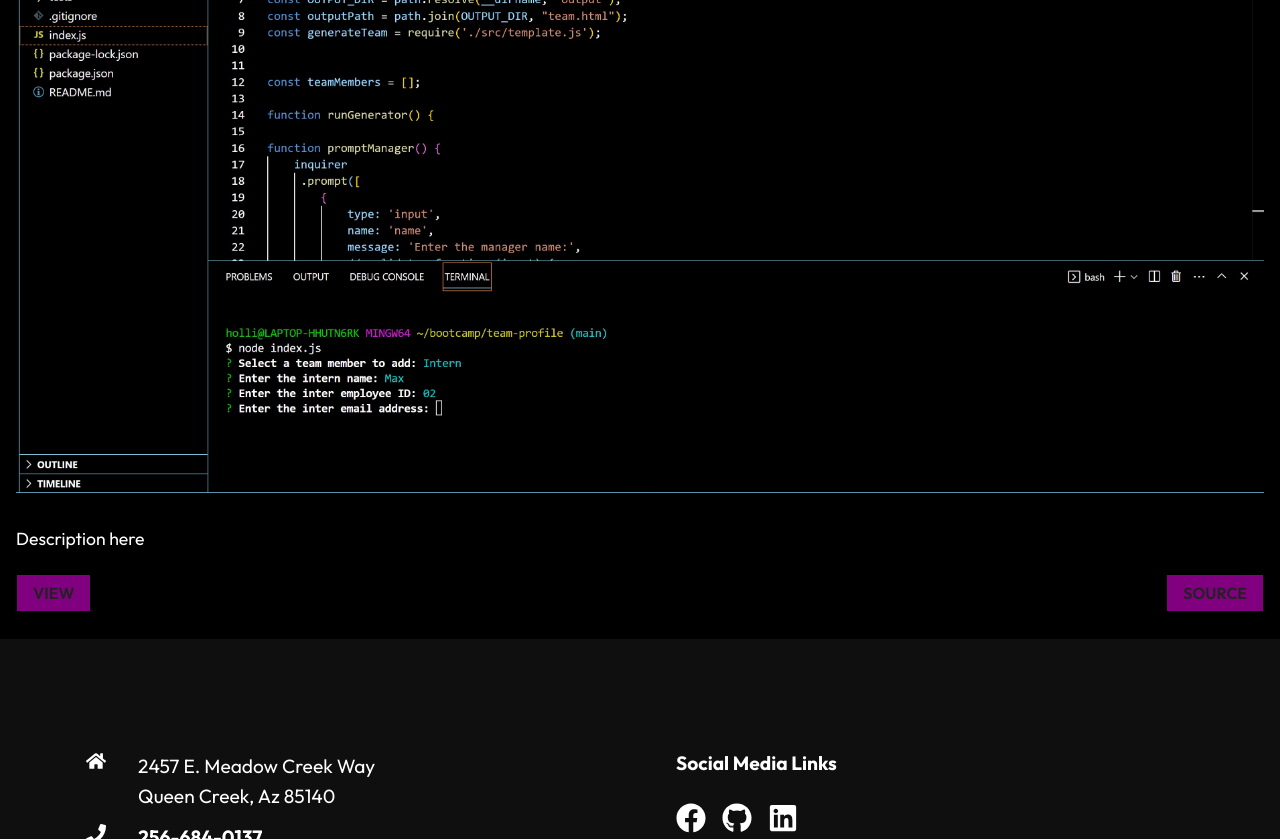
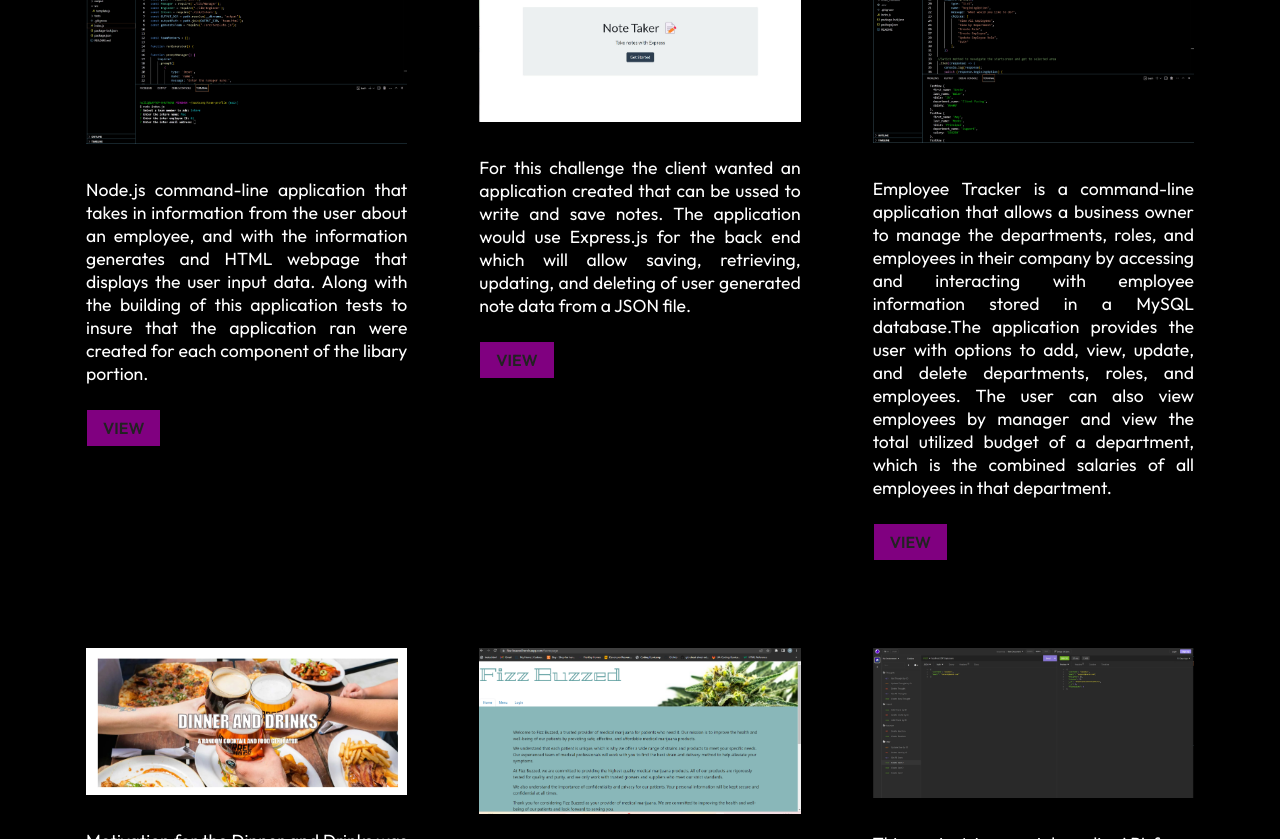
Before and after one commit to HollieSundra/Hollie-Sundra-Portfolio, a React (Create React App) app in the folder hollie-sundra-portfolio/: page /project in a window 1280 px wide. Shown: the part 660-1499 px from the top of the page. Built offline with nearby package versions, Linux system fonts and the light colour scheme; a web font is replaced by a local one.

Commit message:
work cards

```diff
--- a/hollie-sundra-portfolio/src/components/Heroimg.js
+++ b/hollie-sundra-portfolio/src/components/Heroimg.js
@@ -6,7 +6,7 @@ import IntroImg from "../assets/pic2.jpg";
 import { Link } from "react-router-dom";
 
 
-const Heroimg = () => {
+const HeroImg = () => {
     return <div className="hero">
         <div className="mask">
            <img className="intro-img"
@@ -23,4 +23,4 @@ const Heroimg = () => {
     </div>;
 };
 
-export default Heroimg;
+export default HeroImg;
--- a/hollie-sundra-portfolio/src/components/Navbar.js
+++ b/hollie-sundra-portfolio/src/components/Navbar.js
@@ -1,6 +1,6 @@
 import "./NavbarStyles.css";
 
-import React, {useState} from 'react';
+import React, { useState } from 'react';
 import { Link } from "react-router-dom";
 
 import { FaBars, FaTimes } from "react-icons/fa";
--- a/hollie-sundra-portfolio/src/components/NavbarStyles.css
+++ b/hollie-sundra-portfolio/src/components/NavbarStyles.css
@@ -11,6 +11,7 @@
 
 .header-bg{
     background-color: rgba(0, 0, 0, 0.9);
+    transition: 0.5s;
 }
 
 .nav-menu {
@@ -40,7 +41,7 @@
         background: rgba(0, 0, 0, 0.9);
         position: absolute;
         top: 0;
-        left: -100;
+        left: -100%;
         z-index: -3;
         transition: 0.3s;
     }
--- a/hollie-sundra-portfolio/src/components/Work.js
+++ b/hollie-sundra-portfolio/src/components/Work.js
@@ -1,15 +1,25 @@
 import "./WorkCardStyles.css";
+import WorkCard from "./WorkCard";
+import WorkCardData from "./WorkCardData";
 
 import React from "react";
-import project1 from "../assets/challenge10.jpg";
-import { NavLink } from "react-router-dom";
 
 const Work = () => {
     return (
     <div className="work-container">
         <h1 className="project-heading">Projects</h1>
         <div className="project-container">
-
+            {WorkCardData.map((val, ind) => {
+                return (
+                    <WorkCard
+                        key={ind}
+                        imgsrc={val.imgsrc}
+                        title={val.title}
+                        text={val.text}
+                        view={val.view}
+                    />
+                );
+            })}
         </div>
     </div>
     );
--- a/hollie-sundra-portfolio/src/components/WorkCard.js
+++ b/hollie-sundra-portfolio/src/components/WorkCard.js
@@ -1,19 +1,17 @@
 import "./WorkCardStyles.css";
 
 import React from "react";
-import project1 from "../assets/challenge10.jpg";
 import { NavLink } from "react-router-dom";
 
-const WorkCard = () => {
+const WorkCard = (props) => {
     return (
         <div className="project-card">
-        <img src={project1} alt="image" />
-        <h2 className="protect-title">Team Profile Generator</h2>
+        <img src={props.imgsrc} alt="image" />
+        <h2 className="protect-title">{props.title}</h2>
         <div className="project-details">
-            <p>Description here</p>
+            <p>{props.text}</p>
             <div className="project-btn">
-                <NavLink to="url.com" className="btn">View</NavLink>
-                <NavLink to="url.com" className="btn">Source</NavLink>
+                <NavLink to={props.view} className="btn">View</NavLink>
             </div>
         </div>
     </div>
--- a/hollie-sundra-portfolio/src/components/WorkCardData.js
+++ b/hollie-sundra-portfolio/src/components/WorkCardData.js
@@ -14,42 +14,39 @@ const ProjectCardData = [
         imgsrc: project1,
         title: "Team Profile Generator",
         text: "Node.js command-line application that takes in information from the user about an employee, and with the information generates and HTML webpage that displays the user input data. Along with the building of this application tests to insure that the application ran were created for each component of the libary portion.",
-        view: "https://holliesundra.github.io/team-profile/",
-        source: "https://github.com/HollieSundra/team-profile"
-    }
+        view: "https://github.com/HollieSundra/team-profile"
+    },
     {
         imgsrc: project2,
         title: "Note Taker Application",
-        text: "Node.js command-line application that takes in information from the user about an employee, and with the information generates and HTML webpage that displays the user input data. Along with the building of this application tests to insure that the application ran were created for each component of the libary portion.",
-        view: "https://holliesundra.github.io/team-profile/",
-        source: "https://github.com/HollieSundra/team-profile"
-    }
+        text: "For this challenge the client wanted an application created that can be ussed to write and save notes. The application would use Express.js for the back end which will allow saving, retrieving, updating, and deleting of user generated note data from a JSON file.",
+        view: "https://github.com/HollieSundra/note-taker"
+    },
     {
         imgsrc: project3,
-        title: "Team Profile Generator",
-        text: "Node.js command-line application that takes in information from the user about an employee, and with the information generates and HTML webpage that displays the user input data. Along with the building of this application tests to insure that the application ran were created for each component of the libary portion.",
-        view: "https://holliesundra.github.io/team-profile/",
-        source: "https://github.com/HollieSundra/team-profile"
-    }
+        title: "Employee Traker",
+        text: "Employee Tracker is a command-line application that allows a business owner to manage the departments, roles, and employees in their company by accessing and interacting with employee information stored in a MySQL database.The application provides the user with options to add, view, update, and delete departments, roles, and employees. The user can also view employees by manager and view the total utilized budget of a department, which is the combined salaries of all employees in that department.",
+        view: "https://github.com/HollieSundra/employee-tracker"
+    },
     {
         imgsrc: project4,
-        title: "Team Profile Generator",
-        text: "Node.js command-line application that takes in information from the user about an employee, and with the information generates and HTML webpage that displays the user input data. Along with the building of this application tests to insure that the application ran were created for each component of the libary portion.",
-        view: "https://holliesundra.github.io/team-profile/",
-        source: "https://github.com/HollieSundra/team-profile"
-    }
+        title: "Dinner and Drinks",
+        text: "Motivation for the Dinner and Drinks was simple, create an easy to use food and drink app that inspires users with new recipes and easy to choose options. A one-click shuffle button provides the user with a random drink or food recipe. If they want a specific kind of drink, the user can pick a liquor type from the drop-down value and click choose a drink. The generator will provide them with a drink based on what type of alcohol they select.The main problem we wanted to solve was to give people more choices when making drinks or food. Instead of the same boring beverages and recipes, we wanted to provide the user with various options. That way, they can try new drinks and dishes enjoyed by themselves or with family and friends.",
+        view: "https://rachelwildberger.github.io/super-awesome-app/"
+    },
     {
         imgsrc: project5,
-        title: "Team Profile Generator",
-        text: "Node.js command-line application that takes in information from the user about an employee, and with the information generates and HTML webpage that displays the user input data. Along with the building of this application tests to insure that the application ran were created for each component of the libary portion.",
-        view: "https://holliesundra.github.io/team-profile/",
-        source: "https://github.com/HollieSundra/team-profile"
-    }
+        title: "Fizz Buzzed Web Application",
+        text: "Fizz Buzzed is a robust web application designed as a store an online store front for a dispensory. The application has signup features with login and logout capablity. For future development there will be a fully functional shopping cart with checkout.",
+        view: "https://fizz-buzzed.herokuapp.com/"
+    },
     {
         imgsrc: project6,
-        title: "Team Profile Generator",
-        text: "Node.js command-line application that takes in information from the user about an employee, and with the information generates and HTML webpage that displays the user input data. Along with the building of this application tests to insure that the application ran were created for each component of the libary portion.",
-        view: "https://holliesundra.github.io/team-profile/",
-        source: "https://github.com/HollieSundra/team-profile"
-    }
-]
+        title: "Social Networking API",
+        text: "This project is a social media API for a startup that uses a NoSQL database to handle large amounts of unstructured data. The API allows users to create, read, update, and delete their account information, their thoughts, and their reactions to other user's thoughts. It also allows users to add and remove friends from their friend list.",
+        view: "https://github.com/HollieSundra/my_social_network"
+    },
+];
+
+
+export default ProjectCardData;
--- a/hollie-sundra-portfolio/src/routes/Project.js
+++ b/hollie-sundra-portfolio/src/routes/Project.js
@@ -3,15 +3,17 @@ import React from "react";
 import Navbar from "../components/Navbar";
 import Footer from "../components/Footer";
 import HeroImg2 from "../components/HeroImg2";
-import WorkCard from "../components/WorkCard";
+import Work from "../components/Work";
 
 const Project = () => {
-    return <div>
+    return (
+    <div>
         <Navbar />
         <HeroImg2 heading="PROJECTS" text="Some of my most recents works"/>
-        <WorkCard />
+        <Work />
         <Footer />
-    </div>;
+    </div>
+    );
 };
 
 export default Project;
```
